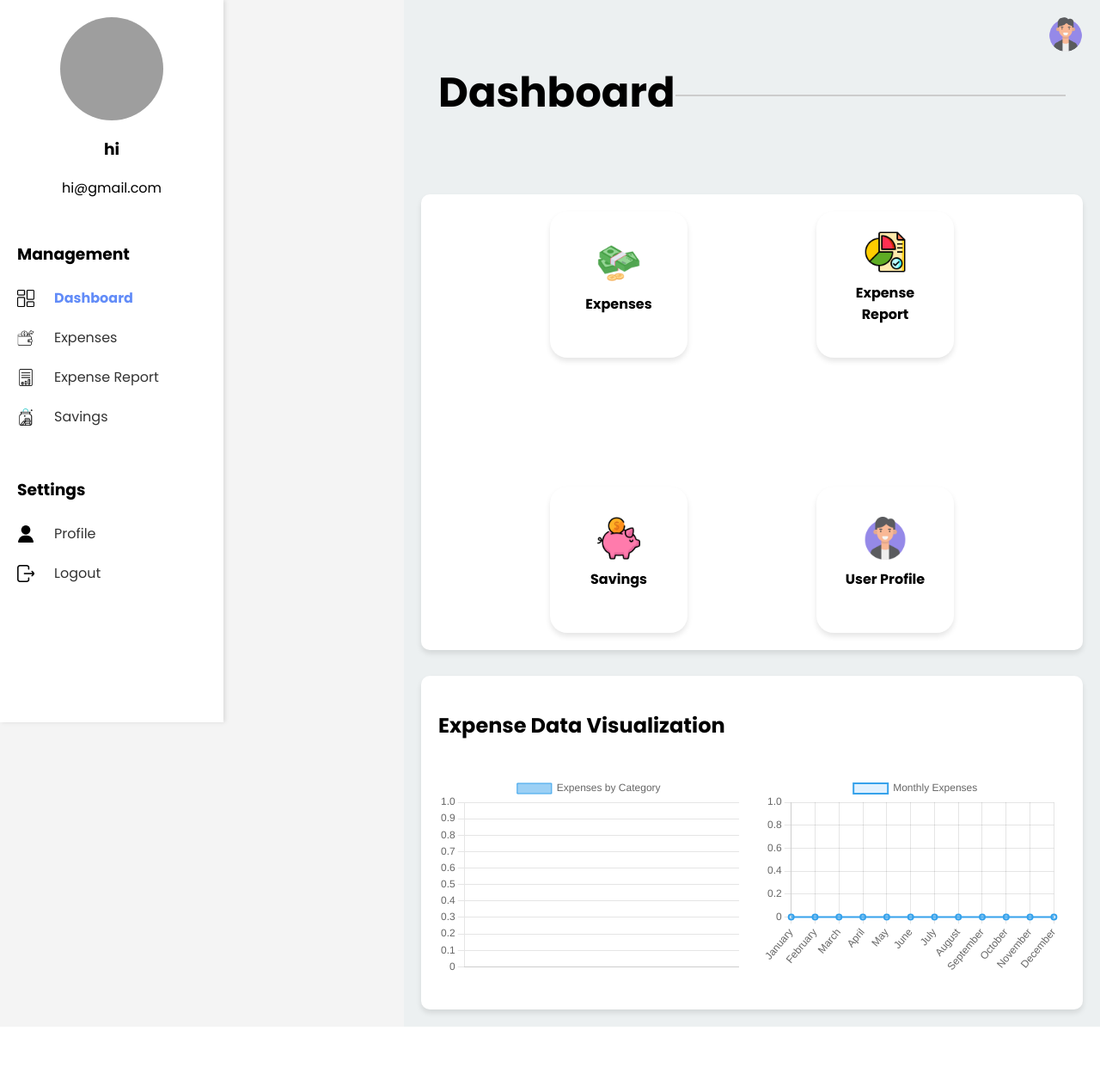
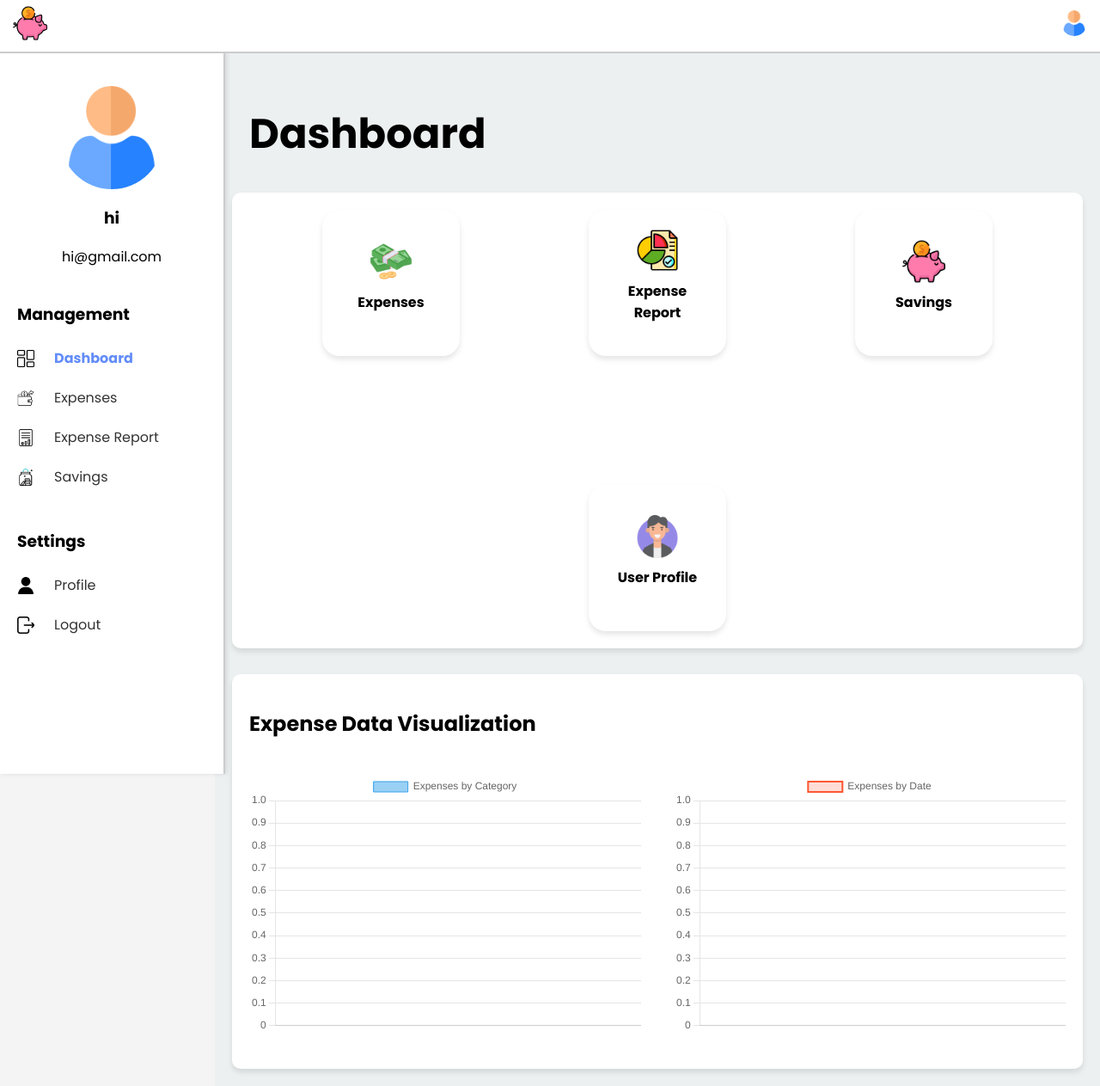
Before and after one commit to EmmanuelDedumo/StudentSaverManagementSystem, a Django app: page /dashboard/ in a window 1280 px wide. Shown: the whole page at 86% size. Before the commit the page ends 1194 px from the top, so only its background shows below. Run offline with Django 5.2, Linux system fonts and the light colour scheme; a user stored in the database is signed in; data that the repository does not hold is empty; grey boxes are pictures that could not be loaded.

Commit message:
11th Commit

```diff
--- a/StudentExpenseSystem/ExpenseSystem/static/dashboard.css
+++ b/StudentExpenseSystem/ExpenseSystem/static/dashboard.css
@@ -41,6 +41,16 @@ a:active {
     font-size: 24px;
     font-weight: bold;
     margin-bottom: 20px; /* Space below header */
+}
+
+/* Header Section */
+.header {
+    padding: 20px; /* Space inside the header */
+    margin-bottom: -50px; /* Space outside, pushing other elements down */
+}
+
+.header h1 {
+    margin-top: 80px; /* Adjust this value to move it further down */
 }
 
 /* Action Buttons */
@@ -117,55 +127,3 @@ canvas {
     width: 100% !important;  /* Ensures the chart scales to fit its container */
     height: auto !important; /* Maintain aspect ratio */
 }
-
-/* Profile Dropdown */
-.profile-dropdown {
-    position: absolute;  /* Position it relative to the page */
-    top: 20px;           /* Distance from the top of the page */
-    right: 20px;         /* Distance from the right of the page */
-}
-
-.profile-icon {
-    width: 40px;
-    height: 40px;
-    border-radius: 50%;
-    cursor: pointer;
-}
-
-.dropdown-content {
-    display: none;  /* Hide the dropdown initially */
-    position: absolute;
-    background-color: white;
-    min-width: 160px;
-    box-shadow: 0px 8px 16px rgba(0, 0, 0, 0.2);
-    z-index: 1;
-    top: 50px;  /* Position the dropdown below the profile icon */
-    right: 0;
-    padding: 10px;
-    font-size: 15px;
-    transition: opacity 0.3s ease, visibility 0.3s ease;
-    border-bottom: 2px solid #ccc;  /* Adds the line below the dropdown */
-}
-
-.dropdown-content a {
-    color: black;
-    padding: 8px 16px;
-    text-decoration: none;
-    display: block;
-}
-
-.dropdown-content a:hover {
-    background-color: #ddd;
-}
-
-/* Show the dropdown menu with a delay on hover */
-.profile-dropdown:hover .dropdown-content {
-    display: block;  /* Show the dropdown when hovering over the profile icon */
-}
-
-.profile-line {
-    width: 100%; /* Full width */
-    height: 2px; /* Line thickness */
-    background-color: #ccc; /* Line color */
-    margin-top: 5px; /* Adjust space between dropdown and the line */
-}
--- a/StudentExpenseSystem/ExpenseSystem/static/expensereport.css
+++ b/StudentExpenseSystem/ExpenseSystem/static/expensereport.css
@@ -17,7 +17,7 @@ body {
 
 .header h1 {
     font-size: 2em;
-    margin-bottom: 20px;
+    margin-top: 100px;
 }
 
 /* Form container styles */
--- /dev/null
+++ b/StudentExpenseSystem/ExpenseSystem/static/navbar.css
@@ -0,0 +1,57 @@
+/* Style for the Navbar */
+.navbar {
+    display: flex;
+    justify-content: space-between; /* Distribute items across the navbar */
+    align-items: center;
+    background-color: #ffff;
+    padding: 5px 15px; /* Reduce padding to make the navbar smaller */
+    color: white;
+    position: fixed; /* Keep the navbar fixed at the top */
+    top: 0;
+    left: 0;
+    right: 0;
+    z-index: 1000; /* Ensure it stays on top of other elements */
+    height: 50px; /* Set a fixed height for the navbar */
+    border-bottom: 2px solid #ccc;
+}
+
+.navbar-logo img {
+    height: 40px; /* Adjust the size of the logo to make it smaller */
+}
+
+.profile-dropdown {
+    position: relative;
+    margin-left: auto; /* Push the profile dropdown to the right */
+}
+
+.profile-icon {
+    width: 30px; /* Adjust the size of the profile icon */
+    height: 30px;
+    border-radius: 50%;
+    cursor: pointer;
+}
+
+.dropdown-content {
+    display: none;
+    position: absolute;
+    top: 35px; /* Adjust the dropdown position relative to the smaller navbar */
+    right: 0; /* Align the dropdown to the right of the profile icon */
+    background-color: #fff;
+    box-shadow: 0 8px 16px rgba(0, 0, 0, 0.2);
+    z-index: 1;
+}
+
+.dropdown-content a {
+    color: black;
+    padding: 8px 12px; /* Reduce the padding for smaller dropdown items */
+    text-decoration: none;
+    display: block;
+}
+
+.dropdown-content a:hover {
+    background-color: #ddd;
+}
+
+.profile-dropdown:hover .dropdown-content {
+    display: block;
+}
--- a/StudentExpenseSystem/ExpenseSystem/static/sidebar.css
+++ b/StudentExpenseSystem/ExpenseSystem/static/sidebar.css
@@ -1,38 +1,34 @@
 /* Sidebar */
 .sidebar {
     width: 220px;
-    background-color: #ffffff; /* White background */
+    background-color: #ffffff;
     position: fixed;
-    top: 0;
-    left: 0; /* Ensure sidebar is positioned at the left */
-    height: 100%; /* Full height of the page */
-    box-shadow: 2px 0 5px rgba(0,0,0,0.1); /* Subtle shadow */
+    height: 100%;
+    box-shadow: 2px 0 5px rgba(0,0,0,0.1);
     padding: 20px;
-    overflow: hidden; /* Prevent scrolling */
-}
-
-/* Add padding or margin to the body content to make space for the sidebar */
-body {
-    margin-left: 220px; /* Push the body content to the right of the sidebar */
+    overflow: hidden;
+    margin-top: 60px; /* Adjust the margin to move content down */
+    border-right: 2px solid #ccc;
 }
 
 /* Profile Section */
 .profile-section {
     text-align: center;
+    margin-top: 20px; /* Add margin to move it down */
 }
 
 .profile-section img {
-    border-radius: 50%; /* Circle shape */
-    width: 120px; /* Adjust size as needed */
-    height: 120px; /* Adjust size as needed */
-    display: block; /* Center the image */
-    margin: 0 auto; /* Center the image horizontally */
+    border-radius: 50%;
+    width: 120px;
+    height: 120px;
+    display: block;
+    margin: 0 auto;
 }
 
 /* Management and Settings Sections */
 .management-section,
 .settings-section {
-    margin-top: 50px;
+    margin-top: 40px; /* Adjust margin here */
 }
 
 .management-section h3,
--- a/StudentExpenseSystem/ExpenseSystem/static/userprofile.css
+++ b/StudentExpenseSystem/ExpenseSystem/static/userprofile.css
@@ -25,10 +25,10 @@ body {
 }
 
 .header h1 {
-    font-size: 1.8em;
-    color: #333;
-    margin-bottom: 20px;
+    font-size: 2em;
+    margin-top: 100px;
 }
+
 
 .background-box {
     background-color: #ffffff;
--- a/StudentExpenseSystem/ExpenseSystem/templates/addexpense.html
+++ b/StudentExpenseSystem/ExpenseSystem/templates/addexpense.html
@@ -10,6 +10,7 @@
     <link href="https://fonts.googleapis.com/css2?family=Poppins:wght@300;400;500;600;700&display=swap" rel="stylesheet">
 </head>
 <body>
+    {% include 'navbar.html' %} <!-- Include Navbar -->
     {% include 'sidebar.html' %}
 
     <div class="main-dashboard">
--- a/StudentExpenseSystem/ExpenseSystem/templates/dashboard.html
+++ b/StudentExpenseSystem/ExpenseSystem/templates/dashboard.html
@@ -11,22 +11,13 @@
     <script src="https://cdn.jsdelivr.net/npm/chart.js"></script>
 </head>
 <body>
+    {% include 'navbar.html' %} <!-- Include Navbar -->
     {% include 'sidebar.html' %}
 
     <div class="main-dashboard">
         <div class="header">
             <h1>Dashboard</h1>
-
-            <div class="profile-dropdown">
-                <img src="{% static 'bussiness-man.png' %}" alt="User Profile" class="profile-icon" id="profileIcon">
-                <div class="dropdown-content" id="dropdownMenu">
-                    <a href="{% url 'user_profile' %}">Profile</a>
-                    <a href="{% url 'logout' %}">Logout</a>
-                </div>
-            </div>
-            <div class="profile-line"></div>
         </div>
-
 
         <div class="action-container">
             <div class="action-buttons background-box">
@@ -99,21 +90,21 @@
                 })
                 .catch(error => console.error('Error fetching expense data:', error));
 
-            // Fetch monthly expense data for the line chart
-            fetch("{% url 'get_monthly_expenses' %}")
-            .then(response => response.json())
+           // Fetch expenses by date
+fetch("{% url 'get_expenses_by_date' %}")
+    .then(response => response.json())
     .then(data => {
-        // Initialize the line chart (expenses by month)
-        var ctxMonthly = document.getElementById('monthlyExpenseChart').getContext('2d');
-        var monthlyExpenseChart = new Chart(ctxMonthly, {
+        // Initialize the line chart (expenses by date)
+        var ctxDate = document.getElementById('monthlyExpenseChart').getContext('2d');
+        var monthlyExpenseChart = new Chart(ctxDate, {
             type: 'line',
             data: {
-                labels: data.labels,  // Only months with expenses
+                labels: data.labels,  // Dates with expenses
                 datasets: [{
-                    label: 'Monthly Expenses',
-                    data: data.datasets[0].data,  // Monthly expense amounts
-                    borderColor: 'rgba(54, 162, 235, 1)',
-                    backgroundColor: 'rgba(99, 184, 255, 0.2)',
+                    label: 'Expenses by Date',
+                    data: data.datasets[0].data,  // Expense amounts by date
+                    borderColor: '#FF5733',
+                    backgroundColor: 'rgba(255, 87, 51, 0.2)',
                     fill: true,
                     borderWidth: 2
                 }]
@@ -131,7 +122,7 @@
             }
         });
     })
-    .catch(error => console.error('Error fetching monthly expense data:', error));
+    .catch(error => console.error('Error fetching expense data:', error));
         </script>
     </div>
 </body>
--- a/StudentExpenseSystem/ExpenseSystem/templates/delete_expense.html
+++ b/StudentExpenseSystem/ExpenseSystem/templates/delete_expense.html
@@ -9,6 +9,7 @@
     <link href="https://fonts.googleapis.com/css2?family=Poppins:wght@300;400;500;600;700&display=swap" rel="stylesheet">
 </head>
 <body>
+    {% include 'navbar.html' %} <!-- Include Navbar -->
     {% include 'sidebar.html' %}
 
     <div class="main-dashboard">
--- a/StudentExpenseSystem/ExpenseSystem/templates/edit_expense.html
+++ b/StudentExpenseSystem/ExpenseSystem/templates/edit_expense.html
@@ -9,6 +9,7 @@
     <link href="https://fonts.googleapis.com/css2?family=Poppins:wght@300;400;500;600;700&display=swap" rel="stylesheet">
 </head>
 <body>
+    {% include 'navbar.html' %} <!-- Include Navbar -->
     {% include 'sidebar.html' %}
 
     <div class="main-dashboard">
--- a/StudentExpenseSystem/ExpenseSystem/templates/expense_report.html
+++ b/StudentExpenseSystem/ExpenseSystem/templates/expense_report.html
@@ -9,6 +9,7 @@
     <link href="https://fonts.googleapis.com/css2?family=Poppins:wght@300;400;500;600;700&display=swap" rel="stylesheet">
 </head>
 <body>
+    {% include 'navbar.html' %} <!-- Include Navbar -->
     {% include 'sidebar.html' %}
 
     <div class="main-dashboard">
--- a/StudentExpenseSystem/ExpenseSystem/templates/manage_expense.html
+++ b/StudentExpenseSystem/ExpenseSystem/templates/manage_expense.html
@@ -9,6 +9,7 @@
     <link href="https://fonts.googleapis.com/css2?family=Poppins:wght@300;400;500;600;700&display=swap" rel="stylesheet">
 </head>
 <body>
+    {% include 'navbar.html' %} <!-- Include Navbar -->
     {% include 'sidebar.html' %}
 
     <div class="main-dashboard">
--- /dev/null
+++ b/StudentExpenseSystem/ExpenseSystem/templates/navbar.html
@@ -0,0 +1,17 @@
+{% load static %}
+<nav class="navbar">
+    <link rel="stylesheet" href="{% static 'navbar.css' %}">
+    <!-- Logo on the left side -->
+    <div class="navbar-logo">
+        <img src="{% static 'piggy-bank.png' %}" alt="Logo" class="logo">
+    </div>
+
+    <!-- Profile Dropdown on the right side -->
+    <div class="profile-dropdown">
+        <img src="{% static 'default_profile.png' %}" alt="User Profile" class="profile-icon" id="profileIcon">
+        <div class="dropdown-content" id="dropdownMenu">
+            <a href="{% url 'user_profile' %}">My Account</a>
+            <a href="{% url 'logout' %}">Logout</a>
+        </div>
+    </div>
+</nav>
--- a/StudentExpenseSystem/ExpenseSystem/templates/sidebar.html
+++ b/StudentExpenseSystem/ExpenseSystem/templates/sidebar.html
@@ -2,7 +2,7 @@
 <div class="sidebar">
     <div class="profile-section">
         <link rel="stylesheet" href="{% static 'sidebar.css' %}">
-        <img src="{% static 'huh.jpg' %}" alt="Profile Picture" />
+        <img src="{% static 'default_profile.png' %}" alt="Profile Picture" />
         <h3>{{ user.username }}</h3>
         <p>{{ user.email }}</p>
     </div>
--- a/StudentExpenseSystem/ExpenseSystem/urls.py
+++ b/StudentExpenseSystem/ExpenseSystem/urls.py
@@ -20,7 +20,7 @@ urlpatterns = [
     path('delete_expense/<int:id>/', views.delete_expense, name='delete_expense'),
     path('expense-report/', views.expense_report, name='expense_report'),
     path('get-expense-data/', views.get_expense_data, name='get_expense_data'),  # add this line
-    path('monthly-expenses/', views.get_monthly_expenses, name='get_monthly_expenses'),
+    path('date-expenses/', views.get_expenses_by_date, name='get_expenses_by_date'),
     path('profile/', views.user_profile, name='user_profile'),
     path('savings/', views.savings_dashboard, name='savings_dashboard'),
     path('deposit/', views.deposit_savings, name='deposit_savings'),
--- a/StudentExpenseSystem/ExpenseSystem/views.py
+++ b/StudentExpenseSystem/ExpenseSystem/views.py
@@ -60,7 +60,6 @@ def register_view(request):
 
         # Create user
         User.objects.create_user(username=username, email=email, password=password)
-        messages.success(request, "Registration successful. Please log in.")
         return redirect('login')
 
     return render(request, "register.html")
@@ -209,31 +208,20 @@ def get_expense_data(request):
     return JsonResponse(data)
 
 @login_required
-def get_monthly_expenses(request):
-    # Get current year and month
-    current_year = timezone.now().year
+def get_expenses_by_date(request):
+    # Fetch expenses grouped by the exact date
+    expenses_by_date = Expense.objects.values('date') \
+        .annotate(total_expense=Sum('amount')) \
+        .order_by('date')  # Order by date to get chronological order
 
-    # Aggregate expenses by month for the current year
-    expenses_by_month = Expense.objects.filter(date__year=current_year) \
-        .values('date__month') \
-        .annotate(total_expense=Sum('amount')) \
-        .order_by('date__month')
-
-    # Prepare data for the line chart
-    months = [calendar.month_name[month['date__month']] for month in expenses_by_month]
-    total_expenses = [month['total_expense'] for month in expenses_by_month]
-
-    # Fill missing months with zero if no data for a month
-    all_months = list(calendar.month_name[1:])
-    for month in all_months:
-        if month not in months:
-            months.append(month)
-            total_expenses.append(0)
+    # Prepare data for the chart
+    dates = [expense['date'].strftime('%Y-%m-%d') for expense in expenses_by_date]
+    total_expenses = [expense['total_expense'] for expense in expenses_by_date]
 
     data = {
-        'labels': months,
+        'labels': dates,
         'datasets': [{
-            'label': 'Expenses by Month',
+            'label': 'Expenses by Date',
             'data': total_expenses,
             'fill': False,
             'borderColor': 'rgba(75, 192, 192, 1)',
@@ -242,6 +230,7 @@ def get_monthly_expenses(request):
     }
     return JsonResponse(data)
 
+
 @login_required
 def user_profile(request):
     if request.method == "POST":
@@ -249,6 +238,7 @@ def user_profile(request):
         user = request.user
 
         # Update user details
+        user.username = request.POST.get("username")
         user.first_name = request.POST.get("first_name")
         user.last_name = request.POST.get("last_name")
         user.email = request.POST.get("email")
```
Also changed, not shown: other parts of StudentExpenseSystem/ExpenseSystem/static/sidebar.css (+49 -17 lines), StudentExpenseSystem/ExpenseSystem/static/addexpense.css (+6 -1 lines), StudentExpenseSystem/ExpenseSystem/static/manageexpense.css (+4 -3 lines), StudentExpenseSystem/ExpenseSystem/templates/user_profile.html (+7 -0 lines), StudentExpenseSystem/db.sqlite3.
